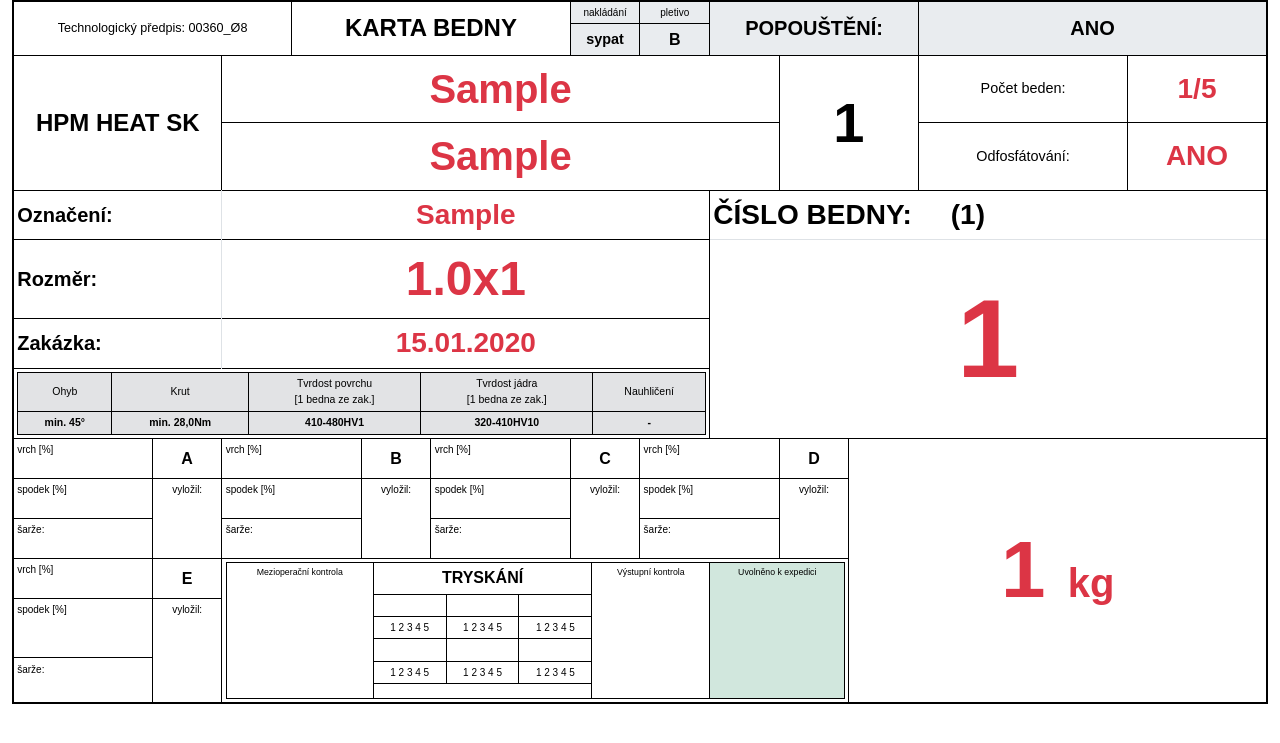
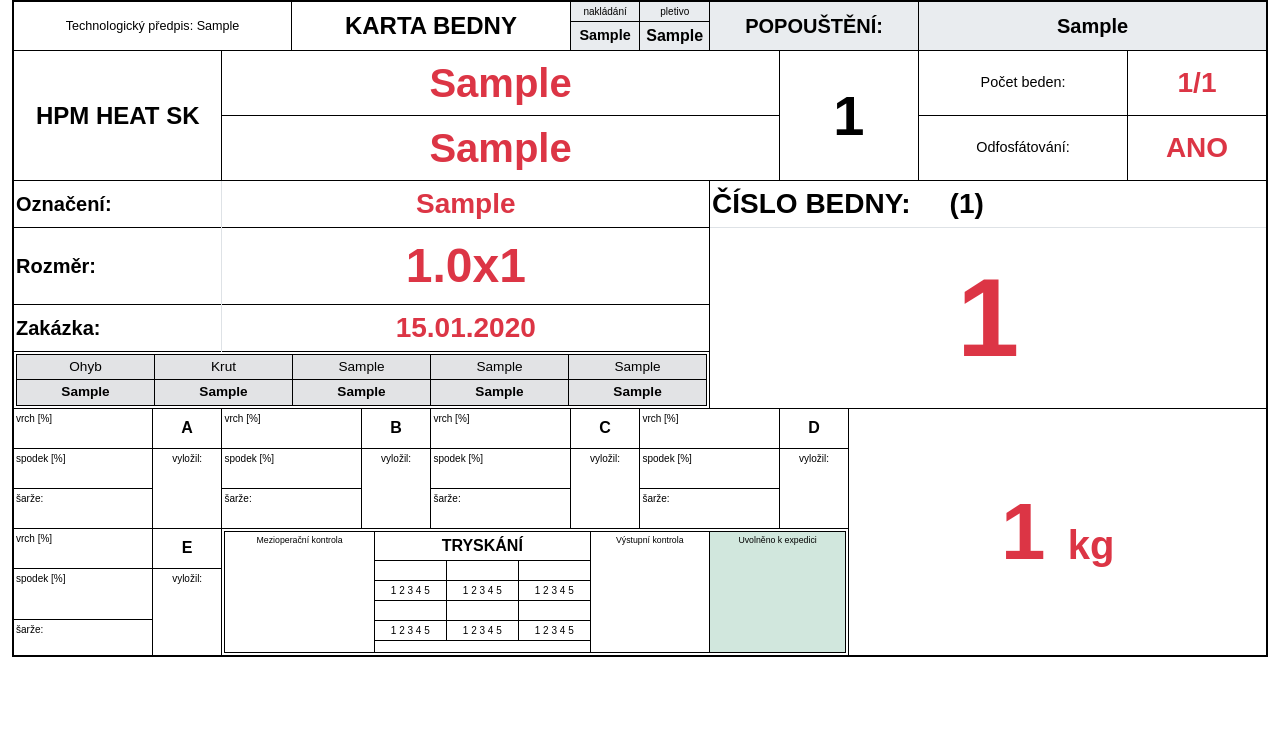
Before and after one commit to zpilat/Django_order_processing, a Django app: template orders/templates/orders/karta_bedny_eur.html in a window 1280 px wide. Shown: the top 743 px of the page. Run offline with Django 5.2, Linux system fonts and the light colour scheme; the template is opened without the code that fills it: values that come from a table or form of the project are taken from there, others are empty; tables that the repository leaves empty hold one stand-in row (values such as "Sample post").

Commit message:
Upraven model Bedna: přidání pole odfosfatovat a úprava zobrazení v administraci, včetně změn v šabloně pro zobrazení informací o odfosfátování.

```diff
--- a/orders/models.py
+++ b/orders/models.py
@@ -36,7 +36,7 @@ class Zakaznik(models.Model):
         ordering = ['nazev']
 
     def __str__(self):
-        return self.nazev
+        return self.zkraceny_nazev
 
 
 class Kamion(models.Model):
@@ -189,6 +189,15 @@ class Zakazka(models.Model):
     def celkova_hmotnost(self):
         return self.bedny.aggregate(suma=Sum('hmotnost'))['suma'] or 0
 
+    @property
+    def pocet_beden(self):
+        """
+        Vrací počet beden spojených s touto zakázkou.
+        """
+        if not hasattr(self, 'bedny'):
+            return 0
+        return self.bedny.count()
+
     def get_admin_url(self):
         """
         Vrací URL pro zobrazení detailu zakázky v administraci.
@@ -212,6 +221,7 @@ class Bedna(models.Model):
     stav_bedny = models.CharField(choices=StavBednyChoice.choices, max_length=2, default=StavBednyChoice.PRIJATO, verbose_name='Stav bedny')
     mnozstvi = models.PositiveIntegerField(null=True, blank=True, verbose_name='Mn. ks')
     poznamka = models.CharField(max_length=100, null=True, blank=True, verbose_name='Poznámka HPM')
+    odfosfatovat = models.BooleanField(default=False, verbose_name='Odfos.')
     history = HistoricalRecords()
 
     class Meta:
@@ -227,6 +237,18 @@ class Bedna(models.Model):
         Vrací URL pro zobrazení detailu bedny v administraci.
         """
         return reverse("admin:orders_bedna_change", args=[self.pk])
+
+    @property
+    def poradi_bedny(self):
+        """
+        Vrací pořadí bedny v rámci zakázky - dle čísla bedny z celkového počtu beden v zakázce.
+        """
+        cisla_beden = self.zakazka.bedny.values_list('cislo_bedny', flat=True).order_by('cislo_bedny')
+        if len(cisla_beden) == 0:
+            return 0
+        for i, cislo in enumerate(cisla_beden, start=1):
+            if cislo == self.cislo_bedny:
+                return i
 
     def save(self, *args, **kwargs):
         """
--- a/orders/templates/orders/karta_bedny_eur.html
+++ b/orders/templates/orders/karta_bedny_eur.html
@@ -1,4 +1,6 @@
 <!DOCTYPE html>
+{% load static %}
+{% load i18n %}
 <html lang="cs">
 <head>
     <meta charset="UTF-8">
@@ -19,7 +21,7 @@
             font-size: 0.9rem;
         }
         .table td, .table th {
-            padding: 0.2rem !important;
+            padding: 2px !important;
             vertical-align: middle;
         }
         .fs-pdf-70 { font-size: 7rem; }
@@ -31,6 +33,7 @@
         .fs-pdf-15 { font-size: 1.5rem; }
         .fs-pdf-12 { font-size: 1.25rem; }
         .fs-pdf-10 { font-size: 1rem; }
+        .fs-pdf-08 { font-size: 0.85rem; }
         .fs-pdf-07 { font-size: 0.75rem; }
         .fs-pdf-06 { font-size: 0.625rem; }
     </style>
@@ -40,32 +43,32 @@
         <table class="table table-bordered border-black" style="width: 100%; table-layout: fixed; font-family: 'Arial';">
             <tbody  style="border-width: 2px;">
                 <tr>
-                    <td colspan="4" rowspan="3" class="text-center small"">Technologický předpis: 00360_Ø8</td>
+                    <td colspan="4" rowspan="3" class="text-center small"">Technologický předpis: {{ bedna.zakazka.predpis.nazev }}</td>
                     <td colspan="4" rowspan="3" class="text-center fw-bold fs-pdf-15">KARTA BEDNY</td>
                     <td class="text-center bg-body-secondary fs-pdf-06">nakládání</td>
                     <td class="text-center bg-body-secondary fs-pdf-06">pletivo</td>
                     <td colspan="3" rowspan="3" class="text-center bg-body-secondary fs-pdf-12 fw-bold">POPOUŠTĚNÍ:</td>
-                    <td colspan="5" rowspan="3" class="text-center bg-body-secondary fs-pdf-12 fw-bold">ANO</td>
+                    <td colspan="5" rowspan="3" class="text-center bg-body-secondary fs-pdf-12 fw-bold">{{ bedna.zakazka.predpis.popousteni }}</td>
                 </tr>
                 <tr>
-                    <td rowspan="2" class="text-center bg-body-secondary fw-bold">sypat</td>
-                    <td rowspan="2" class="text-center bg-body-secondary fs-pdf-10 fw-bold">B</td>
+                    <td rowspan="2" class="text-center bg-body-secondary fw-bold">{{ bedna.zakazka.predpis.sarzovani }}</td>
+                    <td rowspan="2" class="text-center bg-body-secondary fs-pdf-10 fw-bold">{{ bedna.zakazka.predpis.pletivo }}</td>
                 </tr>
                 <tr></tr>
 
                 <tr>
                     <td colspan="3" rowspan="7" class="text-center fw-bold fs-pdf-15">HPM HEAT SK</td>
                     <td colspan="8" rowspan="3" class="text-center text-danger fs-pdf-25 fw-bold">{{ bedna.zakazka.kamion_prijem.zakaznik.zkraceny_nazev }}</td>
-                    <td colspan="2" rowspan="7" class="text-center fw-bold fs-pdf-35">1</td>
+                    <td colspan="2" rowspan="7" class="text-center fw-bold fs-pdf-35">{{ bedna.zakazka.predpis.skupina }}</td>
                     <td colspan="3" rowspan="3" class="text-center">Počet beden:</td>
-                    <td colspan="2" rowspan="3" class="text-center text-danger fs-pdf-17 fw-bold">1/5</td>
+                    <td colspan="2" rowspan="3" class="text-center text-danger fs-pdf-17 fw-bold">{{ bedna.poradi_bedny }}/{{ bedna.zakazka.pocet_beden }}</td>
                 </tr>
                 <tr></tr>
                 <tr></tr>
                 <tr>
                     <td colspan="8" rowspan="4" class="text-center text-danger fs-pdf-25 fw-bold">{{ bedna.zakazka.artikl }}</td>
                     <td colspan="3" rowspan="4" class="text-center">Odfosfátování:</td>
-                    <td colspan="2" rowspan="4" class="text-center text-danger fs-pdf-17 fw-bold">ANO</td>
+                    <td colspan="2" rowspan="4" class="text-center text-danger fs-pdf-17 fw-bold">{% if bedna.odfosfatovat %}ANO{% else %}-{% endif %}</td>
                 </tr>
                 <tr></tr>
                 <tr></tr>
@@ -103,18 +106,18 @@
                     <td colspan="10" rowspan="6" style="padding: 0;">
                         <table class="table table-secondary table-bordered text-center border-black mb-0 fs-pdf-07" style="width: 100%;">
                             <tr>
-                                <td class="small">Ohyb</td>
-                                <td class="small">Krut</td>
-                                <td class="small">Tvrdost povrchu<br>[1 bedna ze zak.]</td>
-                                <td class="small">Tvrdost jádra<br>[1 bedna ze zak.]</td>
-                                <td class="small">Nauhličení</td>
+                                <td class="fs-pdf-08">Ohyb</td>
+                                <td class="fs-pdf-08">Krut</td>
+                                <td class="fs-pdf-08">{{ bedna.zakazka.predpis.popis_povrch|linebreaksbr }}</td>
+                                <td class="fs-pdf-08">{{ bedna.zakazka.predpis.popis_jadro|linebreaksbr }}</td>
+                                <td class="fs-pdf-08">{{ bedna.zakazka.predpis.popis_vrstva|linebreaksbr }}</td>
                             </tr>
                             <tr>
-                                <td class="small fw-bold">min. 45°</td>
-                                <td class="small fw-bold">min. 28,0Nm</td>
-                                <td class="small fw-bold">410-480HV1</td>
-                                <td class="small fw-bold">320-410HV10</td>
-                                <td class="small fw-bold">-</td>
+                                <td class="fs-pdf-08 fw-bold">{{ bedna.zakazka.predpis.ohyb }}</td>
+                                <td class="fs-pdf-08 fw-bold">{{ bedna.zakazka.predpis.krut }}</td>
+                                <td class="fs-pdf-08 fw-bold">{{ bedna.zakazka.predpis.povrch|linebreaksbr }}</td>
+                                <td class="fs-pdf-08 fw-bold">{{ bedna.zakazka.predpis.jadro|linebreaksbr }}</td>
+                                <td class="fs-pdf-08 fw-bold">{{ bedna.zakazka.predpis.vrstva|linebreaksbr }}</td>
                             </tr>
                         </table>
                     </td>
```
Also changed, not shown: orders/admin.py (+9 -7 lines), orders/migrations/0076_bedna_odfosfatovat_historicalbedna_odfosfatovat.py (added), orders/migrations/0077_alter_bedna_odfosfatovat_and_more.py (added), orders/migrations/0078_alter_bedna_odfosfatovat_and_more.py (added), orders/migrations/0079_alter_bedna_odfosfatovat_and_more.py (added).
